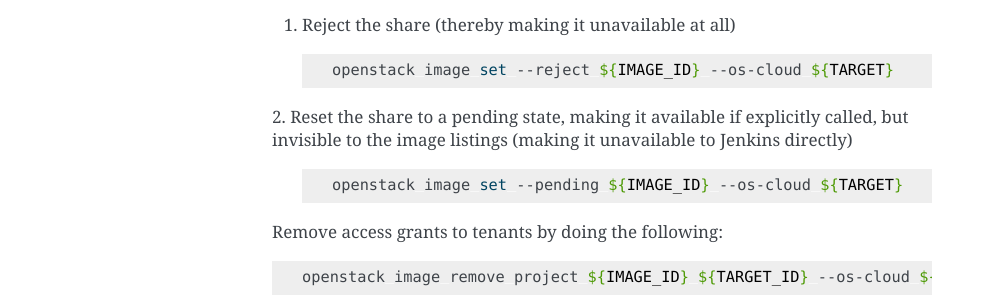
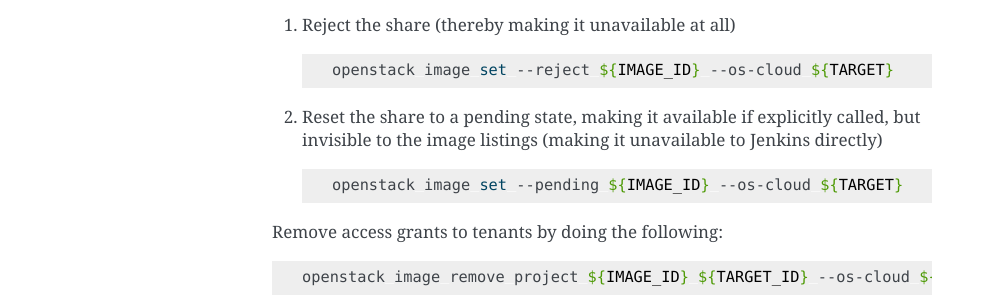
Before and after one commit to lfit/releng-docs, a Sphinx documentation site: the page built from docs/infra/openstack.rst, in a window 1280 px wide. Shown: the part 1418-1718 px from the top of the page, without its empty margins (148-1140 px from the left). Built offline with Sphinx 7.4.7, drawn with Linux system fonts in a browser that asks for light colours.

Commit message:
Use auto-enumerated lists and fix formatting
Change-Id: Id0fcaf1a357cae17e730247311b17209502fdd94
Signed-off-by: Anil Belur <abelur@linuxfoundation.org>

```diff
--- a/docs/infra/openstack.rst
+++ b/docs/infra/openstack.rst
@@ -29,7 +29,7 @@ file for the source and target tenants.
 
    ``$TARGET_ID`` is different from the actual tenant name.
 
-2. Get the image ID
+#. Get the image ID
 
    .. code-block:: bash
 
@@ -80,14 +80,14 @@ to re-enable downstream targets to consume the image.
 The target can also stop accepting the image. There are two methods for doing
 this:
 
-1. Reject the share (thereby making it unavailable at all)
+#. Reject the share (thereby making it unavailable at all)
 
    .. code-block:: bash
 
       openstack image set --reject ${IMAGE_ID} --os-cloud ${TARGET}
 
-2. Reset the share to a pending state, making it available if explicitly called,
-but invisible to the image listings (making it unavailable to Jenkins directly)
+#. Reset the share to a pending state, making it available if explicitly called,
+   but invisible to the image listings (making it unavailable to Jenkins directly)
 
    .. code-block:: bash
 
```
Also changed, not shown: other parts of docs/infra/openstack.rst (+4 -4 lines).
